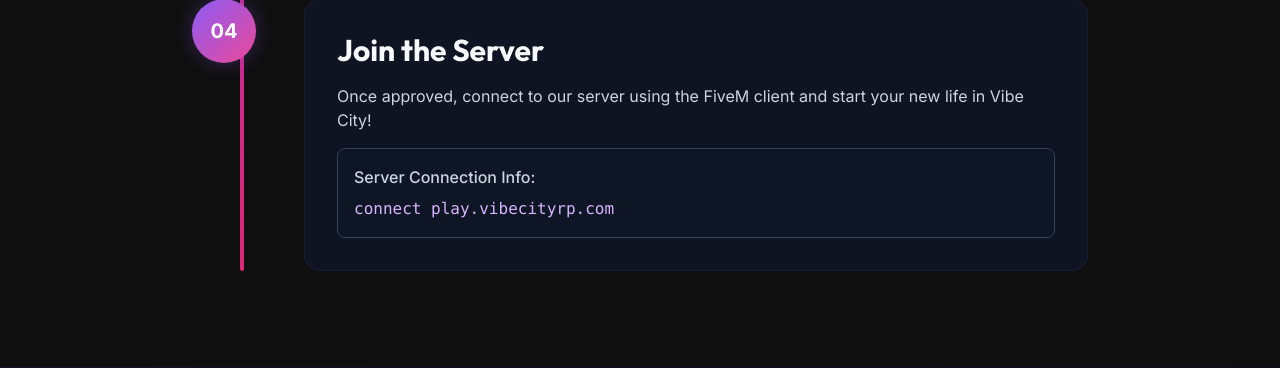
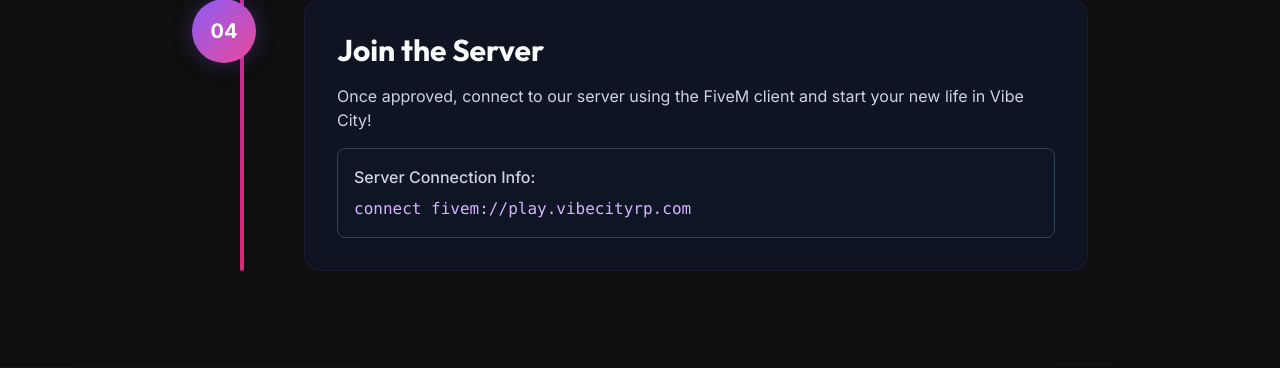
Before and after one commit to Harsha-057/Vibe_city, a Django app: page / in a window 1280 px wide. Shown: the part 4167-4535 px from the top of the page. Run offline with Django 4.2, Linux system fonts and the light colour scheme; some libraries are stand-ins or nearby versions.

Commit message:
added req

```diff
--- a/requirements.txt
+++ b/requirements.txt
@@ -10,3 +10,5 @@
 social-auth-app-django==5.4.0
 Pillow==10.1.0
 django-tailwind==3.6.0
+gunicorn
+psycopg2-binary
--- a/templates/home.html
+++ b/templates/home.html
@@ -453,7 +453,7 @@
                         <p class="text-slate-300 mb-4">Once approved, connect to our server using the FiveM client and start your new life in Vibe City!</p>
                         <div class="bg-slate-900/50 p-4 rounded-lg border border-slate-700 mt-4">
                             <p class="text-slate-300 font-medium">Server Connection Info:</p>
-                            <code class="text-purple-300 block mt-2">connect play.vibecityrp.com</code>
+                            <code class="text-purple-300 block mt-2">connect fivem://play.vibecityrp.com</code>
                         </div>
                     </div>
                 </div>
```
